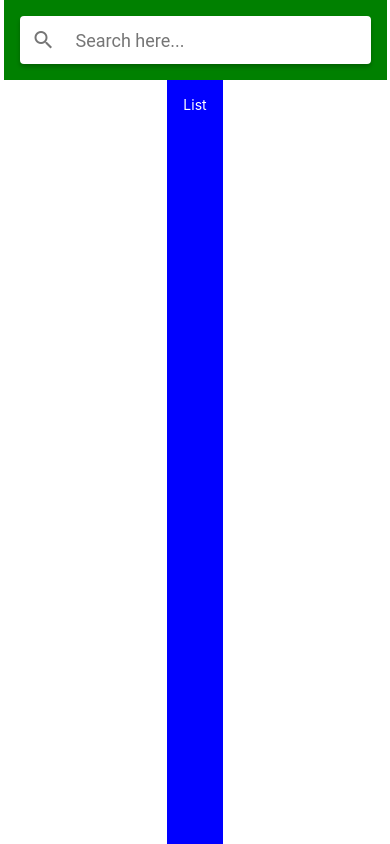
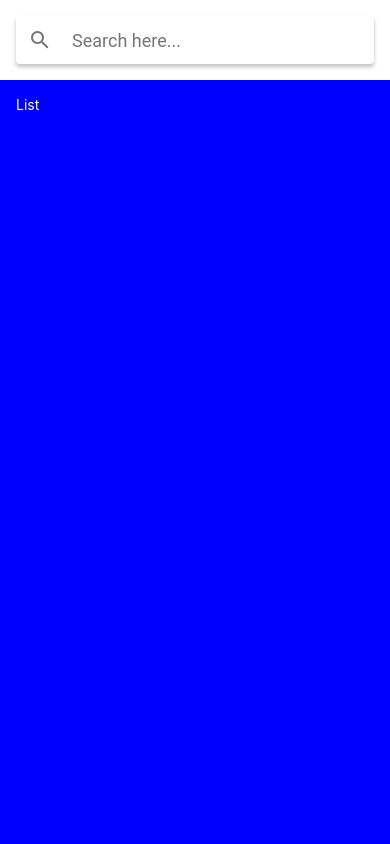
Before and after one commit to And4Web/mealstogo-react-native, a React Native app: screen / in a window 390 px wide. Built offline with nearby package versions, Linux system fonts and the light colour scheme.

Commit message:
some issues solved.

```diff
--- a/App.js
+++ b/App.js
@@ -23,13 +23,10 @@ const styles = StyleSheet.create({
   container: {
     marginTop: StatusBar.currentHeight,
     flex: 1,
-    alignItems: "center",
-    justifyContent: "center",
   },
 
   search: {
     padding: 16,
-    backgroundColor: "green",
   },
 
   list: {
```
